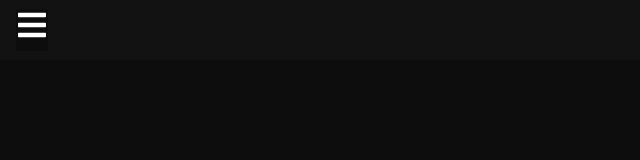
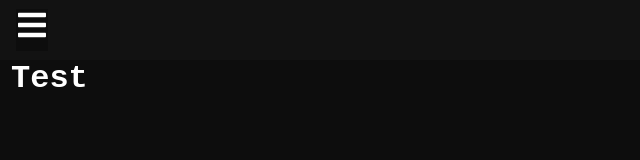
Before and after one commit to Igor-Cavalera/whoAreYou, a React (Create React App) app: page /Save in a window 1280 px wide. Shown: the top 160 px of the page, without its empty margins (0-640 px from the left). Built offline with nearby package versions, Linux system fonts and the light colour scheme.

Commit message:
adicionando-pagina-salvos

```diff
--- a/src/App.js
+++ b/src/App.js
@@ -4,6 +4,7 @@ import './components/styles/Home.css'
 import Home from './components/pages/Home';
 import Formulario from './components/pages/Fomulario';
 import Navbar from './components/navbar/Navbar';
+import Salvos from './components/pages/Salvos';
 
 function App() {
   // import o Switch antes do Router , Switch , Route
@@ -14,6 +15,7 @@ function App() {
       <Routes>
         <Route path="/" exact element={<Home/>}/>
         <Route path="/Forms" element={<Formulario/>}/>
+        <Route path="/Save" element={<Salvos/>}/>
       </Routes>
     </Router>
   )}
--- a/src/components/navbar/SidebarData.js
+++ b/src/components/navbar/SidebarData.js
@@ -18,7 +18,7 @@ export const SidebarData = [
     },
     {
         title: 'Salvos',
-        path: '/Salvos',
+        path: '/Save',
         icon: <BiIcons.BiSave/>,
         cName: 'nav-text'
     }
--- a/src/components/pages/Salvos.js
+++ b/src/components/pages/Salvos.js
@@ -1,5 +1,7 @@
 function Salvos () {
-    return
+    return (
+        <h1>Test</h1>
+    )
 }
 
 export default Salvos;
```
